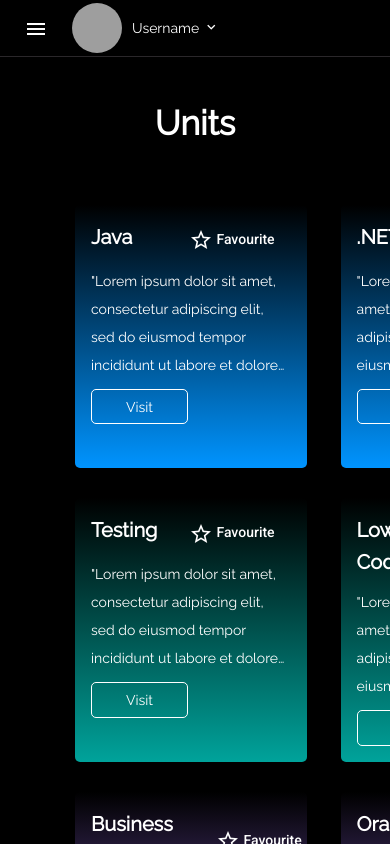
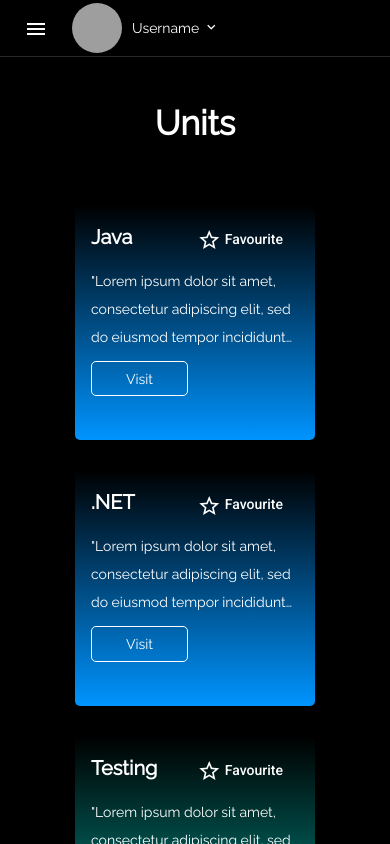
Before and after one commit to CaffeineProgrammer/AtosCompetenceDev, an Angular app in the folder competence-dev-web-app/: page /home in a window 390 px wide. Built offline with nearby package versions, Linux system fonts and the light colour scheme; grey boxes are pictures that could not be loaded.

Commit message:
Added line clamp for different formats

```diff
--- a/competence-dev-web-app/src/app/unit-card/unit-card.component.scss
+++ b/competence-dev-web-app/src/app/unit-card/unit-card.component.scss
@@ -8,6 +8,10 @@
 
   @media (max-width: 1024px) {
     grid-template-columns: 1fr 1fr;
+  }
+
+  @media (max-width: 768px) {
+    grid-template-columns: 1fr;
   }
 
   @media (max-width: 375px) {
@@ -87,6 +91,10 @@
     overflow: hidden;
     -webkit-line-clamp: 4;
     -webkit-box-orient: vertical;
+
+    @media (max-width: 1024px) {
+      -webkit-line-clamp: 3;
+    }
   }
 
   &__info p {
```
